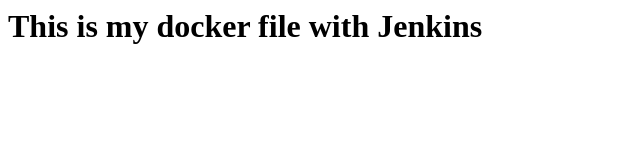
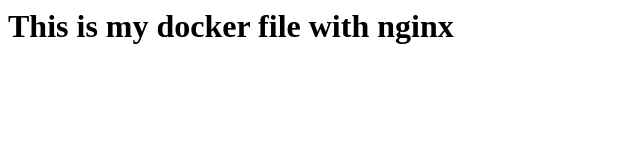
Before and after one commit to keerthi-bade36/docker, a plain HTML site: page index.html in a window 1280 px wide. Shown: the whole page, without its empty margins (0-640 px from the left). Drawn offline with Linux system fonts and the light colour scheme.

Commit message:
Update index.html

```diff
--- a/index.html
+++ b/index.html
@@ -1 +1 @@
-<h1>This is my docker file with Jenkins</h1>
+<h1>This is my docker file with nginx</h1>
```
